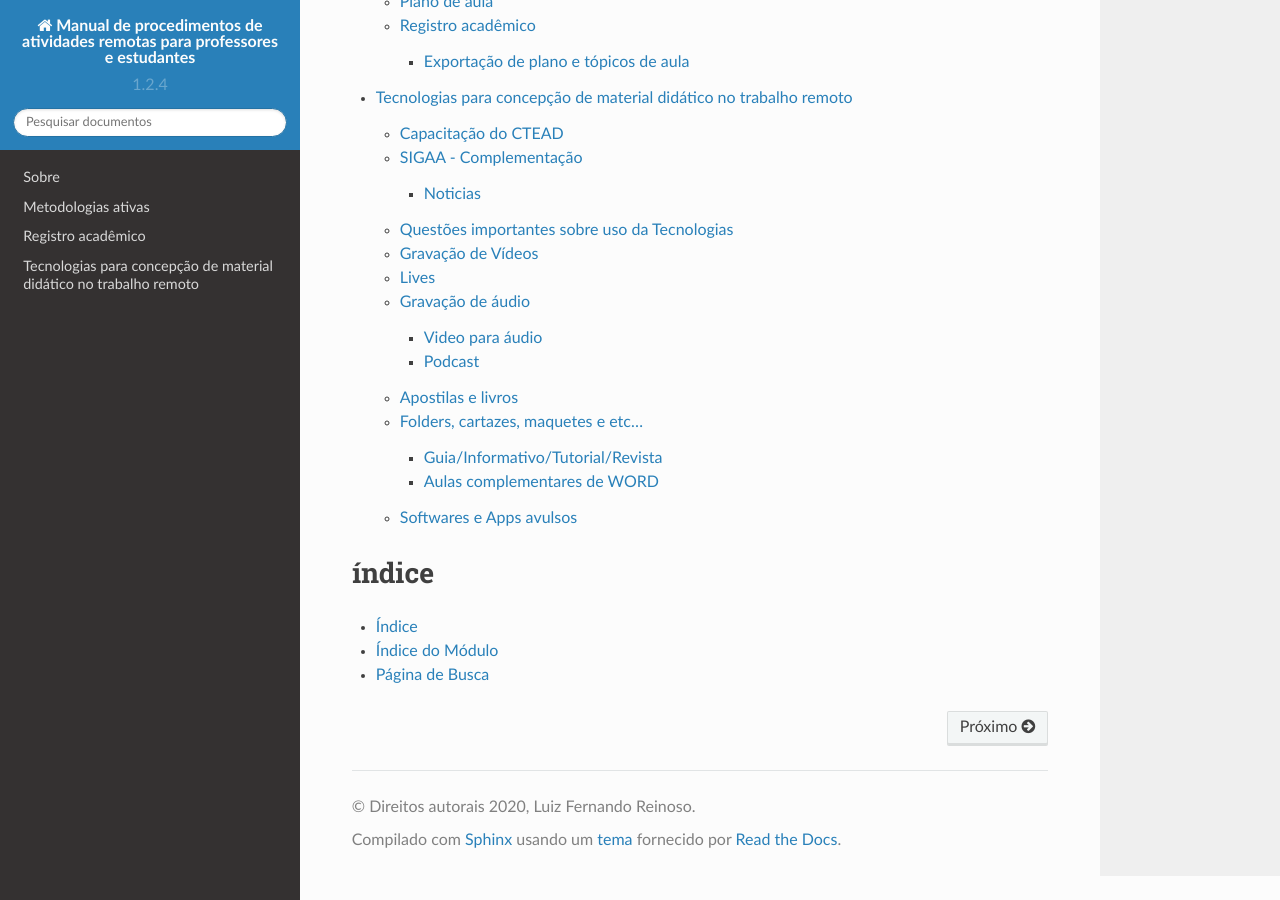
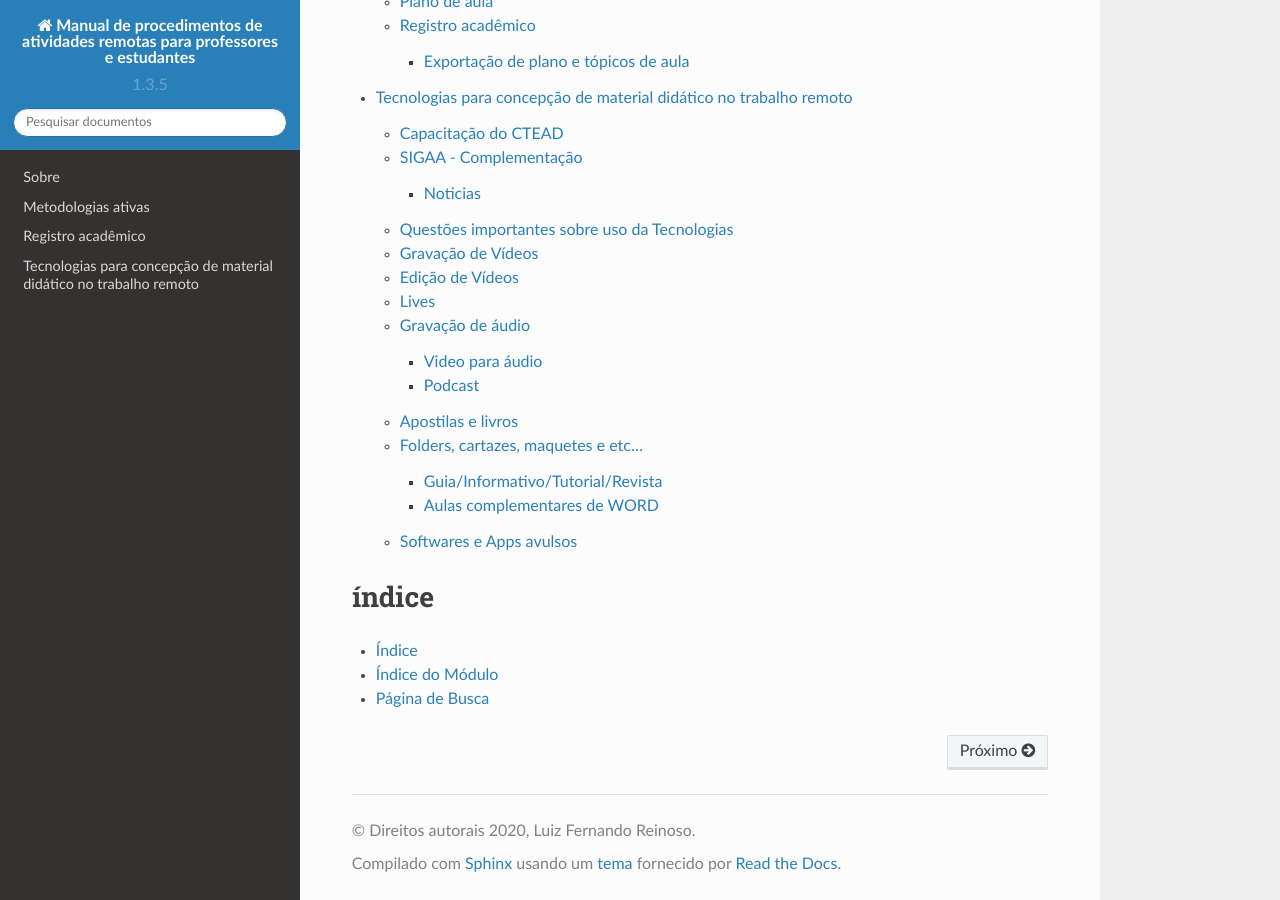
Before and after one commit to luizfreinoso/manualdocentesifpa, a Sphinx documentation site: the page built from source/index.rst, in a window 1280 px wide and 900 px high, scrolled down 1443 px. Built offline with Sphinx 7.4.7 and the Read the Docs theme 2.0.0, drawn with Linux system fonts in a browser that asks for light colours.

Commit message:
Inclusão de vídeo de edição de vídeos

```diff
--- a/source/conf.py
+++ b/source/conf.py
@@ -22,8 +22,8 @@ copyright = '2020, Luiz Fernando Reinoso'
 author = 'Luiz Fernando Reinoso'
 
 # The full version, including alpha/beta/rc tags
-release = '1.2.4'
-version = '1.2.4'
+release = '1.3.5'
+version = '1.3.5'
 
 
 # -- General configuration ---------------------------------------------------
```
Also changed, not shown: source/tecnologias.rst (+10 -0 lines), 16 other files.
